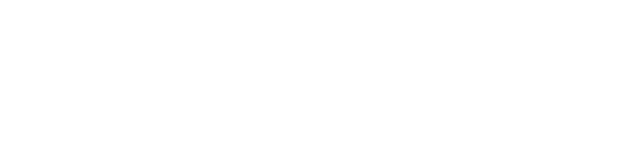
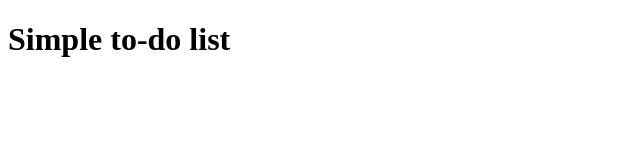
Before and after one commit to mihocsaszilard/to-do-list, a plain HTML site: page index.html in a window 1280 px wide. Shown: the whole page, without its empty margins (0-640 px from the left). Drawn offline with Linux system fonts and the light colour scheme; files that its build step writes are made by us from their sources.

Commit message:
added title

```diff
--- a/index.html
+++ b/index.html
@@ -11,5 +11,6 @@
 </head>
 
 <body>
+  <h1>Simple to-do list</h1>
 
 </body>
```
